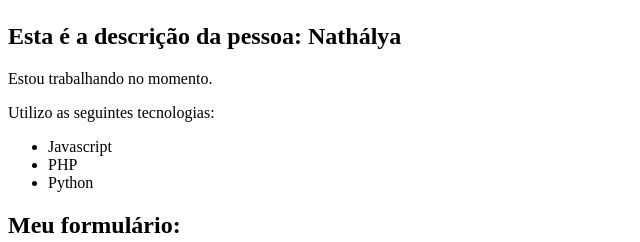
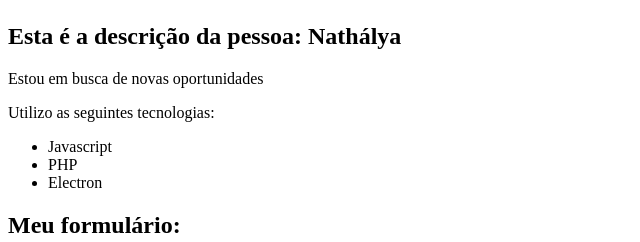
Before and after one commit to Nathgit198/Estudo-Vue-JS, a Vue app in the folder projeto_vue/: page / in a window 1280 px wide. Shown: the part 189-431 px from the top of the page, without its empty margins (0-640 px from the left). Built offline with nearby package versions, Linux system fonts and the light colour scheme.

Commit message:
Conhecendo as diretivas (v-if, v-show, v-for)

```diff
--- a/projeto_vue/src/components/Info.vue
+++ b/projeto_vue/src/components/Info.vue
@@ -1,17 +1,26 @@
 <template>
     <div>
-        <p>Estou trabalhando no momento.</p>
+        <p v-if="esta_trabalhando">Estou trabalhando no momento.</p>
+        <p v-else>Estou em busca de novas oportunidades</p>
         <p>Utilizo as seguintes tecnologias:</p>
         <ul>
             <li>Javascript</li>
             <li>PHP</li>
-            <li>Python</li>
+            <li>Electron</li>
         </ul>
+        <p v-show="mostrar_email">Mande uma mensagem para: {{ email }} </p>
     </div>
 </template>
 
 <script>
     export default {
-        name: 'Info'
+        name: 'Info',
+        data() {
+            return {
+                esta_trabalhando: false,
+                mostrar_email: false,
+                email: 'nath.conta14@gmail.com'
+            }
+        }
     }
 </script>
```
